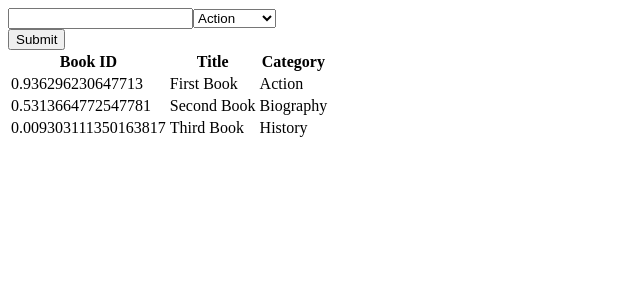
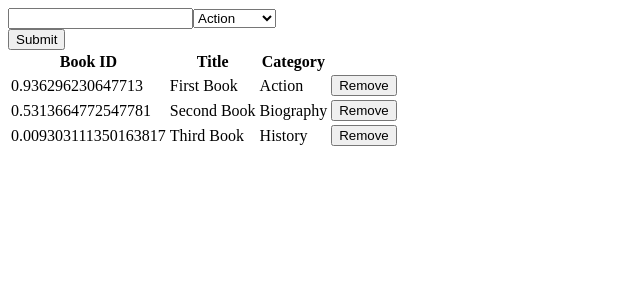
Before and after one commit to Byabasaija/bookstore_app, a React (Create React App) app: page / in a window 1280 px wide. Shown: the top 300 px of the page, without its empty margins (0-640 px from the left). Built offline with nearby package versions, Linux system fonts and the light colour scheme.

Commit message:
Implement removeBook functionality

```diff
--- a/package.json
+++ b/package.json
@@ -12,6 +12,7 @@
     "react-redux": "^7.2.4",
     "react-scripts": "4.0.3",
     "redux": "^4.1.0",
+    "redux-devtools-extension": "^2.13.9",
     "web-vitals": "^1.1.2"
   },
   "scripts": {
--- a/src/components/Book.js
+++ b/src/components/Book.js
@@ -1,22 +1,36 @@
 import PropTypes from 'prop-types';
+import { connect } from 'react-redux';
+import { bookRemoveAction } from '../actions';
 
 function Book(props) {
-  const { book } = props;
+  const { book, bookRemoveAction } = props;
+
+  const handleRemoveBook = (book) => {
+    bookRemoveAction(book);
+  };
   return (
     <tr>
       <td>{book.id}</td>
       <td>{book.title}</td>
       <td>{book.category}</td>
+      <td>
+        <button type="submit" onClick={() => handleRemoveBook(book)}>Remove</button>
+      </td>
     </tr>
   );
 }
 
 Book.propTypes = {
   book: PropTypes.objectOf(PropTypes.string),
+  bookRemoveAction: PropTypes.func.isRequired,
 
 };
 
 Book.defaultProps = {
   book: {},
 };
-export default Book;
+
+const mapDispatchToProps = {
+  bookRemoveAction,
+};
+export default connect(null, mapDispatchToProps)(Book);
--- a/src/index.js
+++ b/src/index.js
@@ -2,10 +2,11 @@ import React from 'react';
 import ReactDOM from 'react-dom';
 import { Provider } from 'react-redux';
 import { createStore } from 'redux';
+import { composeWithDevTools } from 'redux-devtools-extension';
 import App from './components/App';
 import rootReducer from './reducers';
 
-const store = createStore(rootReducer);
+const store = createStore(rootReducer, composeWithDevTools());
 
 ReactDOM.render(
   <React.StrictMode>
```
Also changed, not shown: 1 other file (tests, documents, lock files or other folders).
